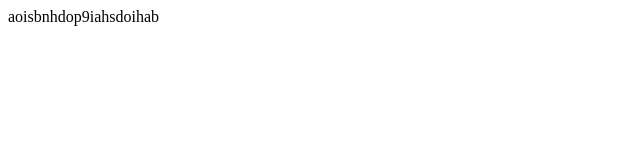
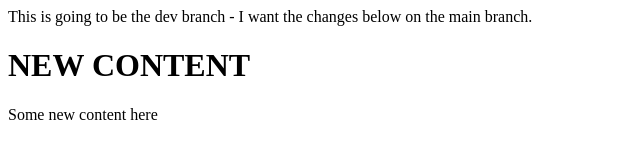
Before and after one commit to MorganTitsworth/Git-demo, a plain HTML site: page index.html in a window 1280 px wide. Shown: the whole page, without its empty margins (0-640 px from the left). Drawn offline with Linux system fonts and the light colour scheme.

Commit message:
awesome new addition to my page!

```diff
--- a/index.html
+++ b/index.html
@@ -11,6 +11,10 @@
     </style>
 </head>
 <body>
-    <div class=".main">aoisbnhdop9iahsdoihab</div>
+    <div class=".main">This is going to be the dev branch - I want the changes below on the main branch.</div>
+    <div>
+        <h1>NEW CONTENT</h1>
+        <p>Some new content here</p>
+    </div>
 </body>
 </html>
```
